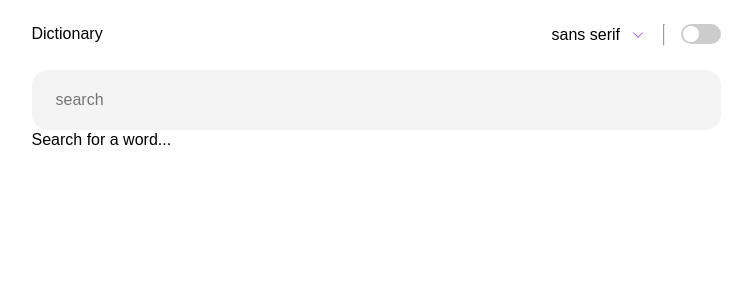
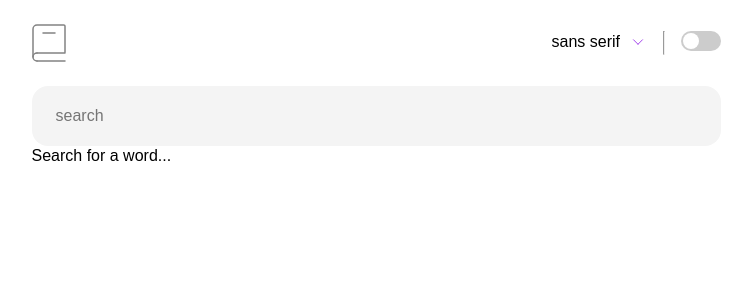
Before and after one commit to dianajohnson13/dictionary, a React (Create React App) app: page / in a window 1280 px wide. Shown: the top 300 px of the page, without its empty margins (264-1016 px from the left). Built offline with nearby package versions, Linux system fonts and the light colour scheme.

Commit message:
Add logo

```diff
--- a/src/App.css
+++ b/src/App.css
@@ -38,6 +38,7 @@ header {
   max-width: 737px;
   margin: auto;
   padding: 1.5rem;
+  align-items: center;
 }
 
 .header-left {
@@ -45,7 +46,7 @@ header {
 }
 
 .header-left hr {
-  height: 100%;
+  height: 1.5rem;
   align-self: center;
   margin: 0 1rem 0 0.5rem;
   background-color: var(--accent-grey);
--- a/src/App.js
+++ b/src/App.js
@@ -1,8 +1,10 @@
+import { useState, useEffect } from 'react';
+
 import './App.css';
 import DictionaryPage from './components/DictionaryPage';
 import ThemeSwitch from './components/ThemeSwitch';
 import FontSelector from './components/FontSelector';
-import { useState, useEffect } from 'react';
+import {ReactComponent as PlayIcon } from './assets/logo.svg';
 
 export const FONTS = {
   "sans serif": "sans-serif",
@@ -48,7 +50,7 @@ function App() {
   return (
     <div className={`App ${theme}`} style={{fontFamily: FONTS[font]}}>
       <header>
-        <p>Dictionary</p>
+        <PlayIcon />
         <div className='header-left'>
           <FontSelector
             selected={font}
```
Also changed, not shown: src/assets/logo.svg (added).
